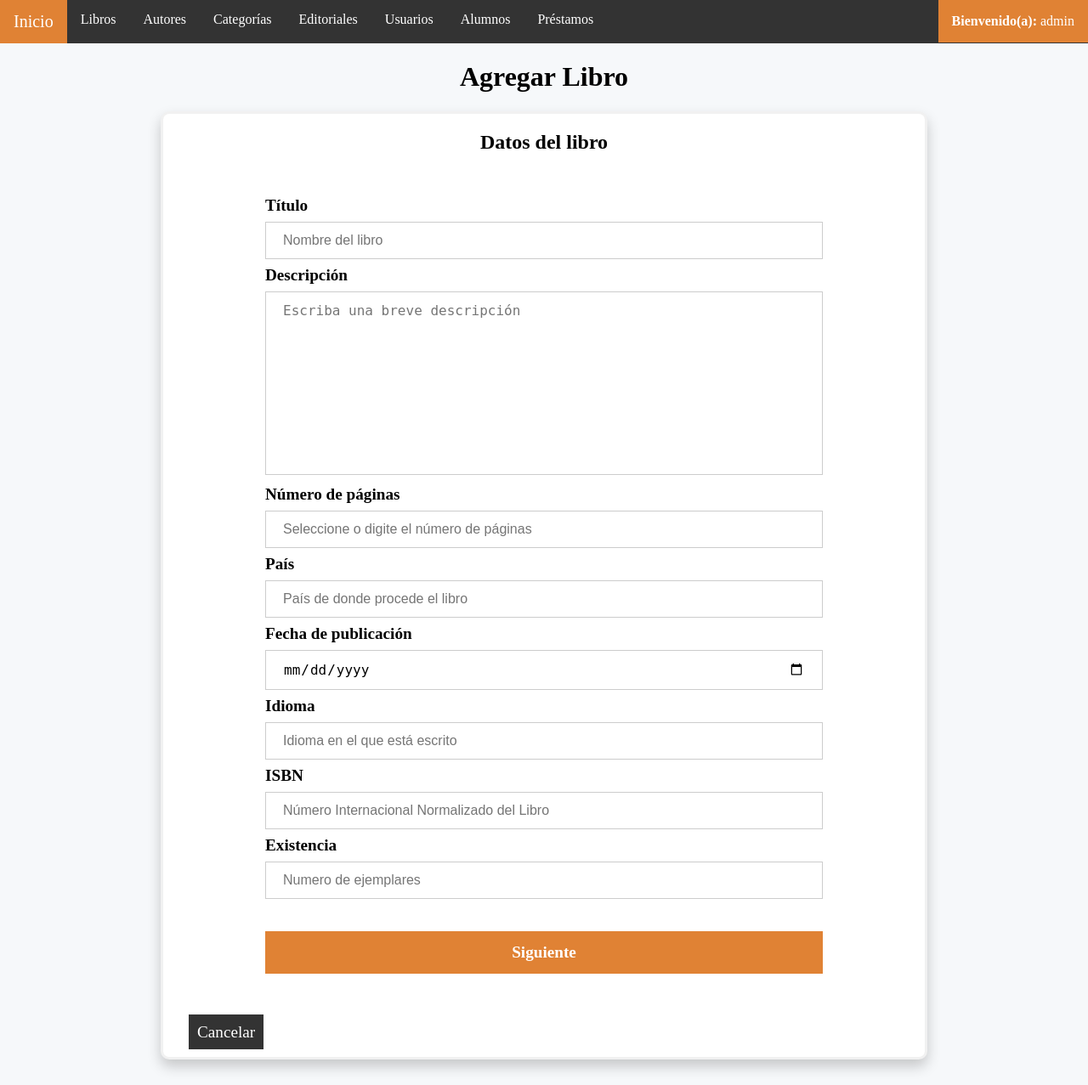
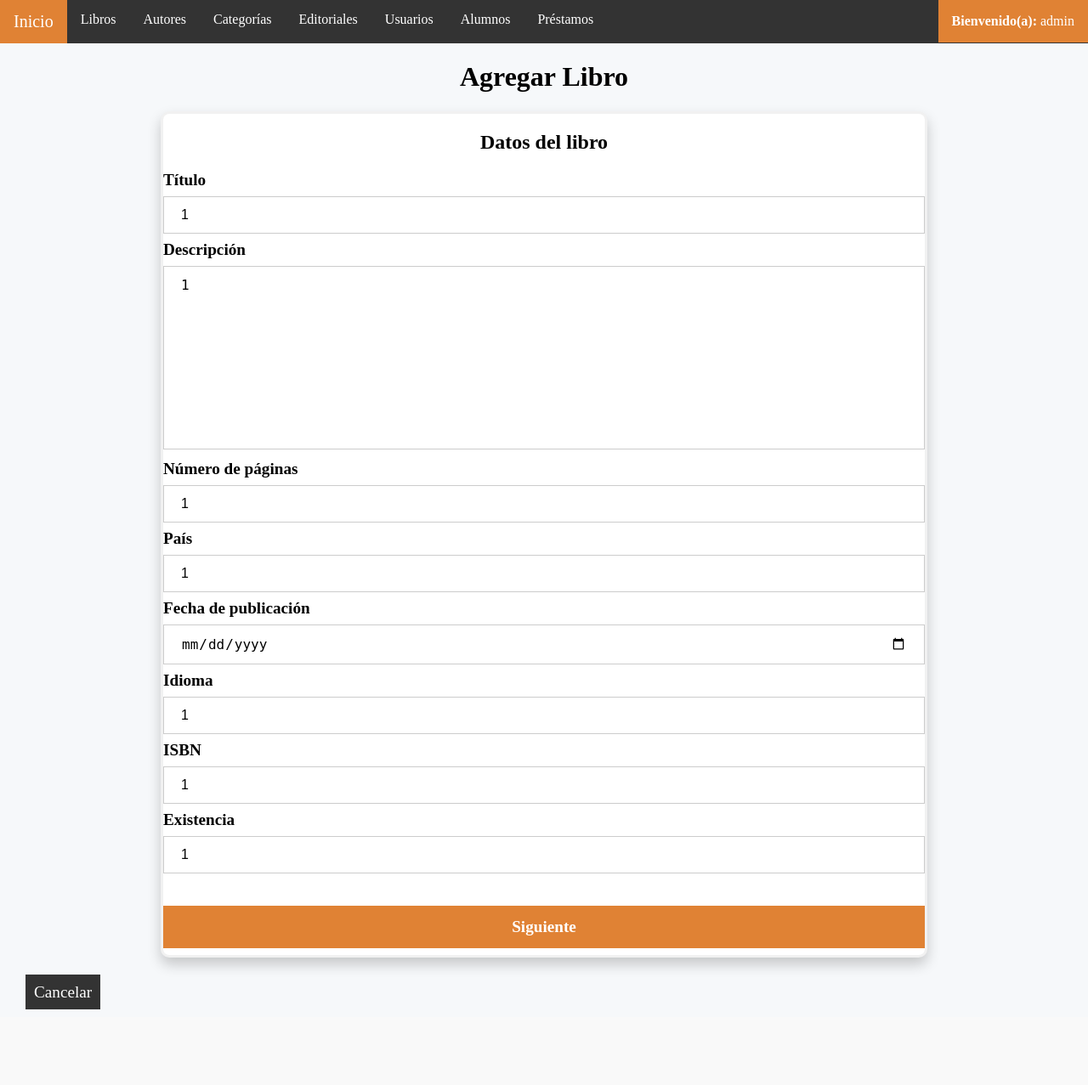
Before and after one commit to marko4789/Biblioteca-escolar-php, a PHP site: page /libroAgregar.php in a window 1280 px wide. Shown: the whole page at 85% size. After the commit the page ends 1188 px from the top, so only its background shows below. Run offline with PHP 8.4, Linux system fonts and the light colour scheme; a user stored in the database is signed in.

Commit message:
Solución error (Agregar y modificar libros sin autor) y detallitos

```diff
--- a/libroAgregar.php
+++ b/libroAgregar.php
@@ -14,8 +14,12 @@
 
     <script>
 
-    function msjLibroExistente (){
+        function msjLibroExistente (){
             alert('El isbn del libro que escribió ya está registrado\n\nElija otro y vuelva a intentarlo');
+        }
+
+        function msjFaltanAutores(){
+            alert('No se seleccionó ningún autor');
         }
 
         function msjExito (){
@@ -68,6 +72,9 @@
 
 
         function mostrarFormulario(){
+            if(!isset($_SESSION["editando"])){
+                borrarDatosLibro();
+            }
             echo '
             <div class= "frmFormulario">
 
@@ -75,31 +82,29 @@
 
             <form method="post" action= "libroAgregar.php">
 
-                <div class="frmMargen">
-
                     <label>Título</label>
-                    <input placeholder = "Nombre del libro" name="titulo" type="text" pattern="([\w]|[á-úñÑ.\s]|[!¡#$%&/\(\)=¿?-+])+" required>
+                    <input placeholder = "Nombre del libro" name="titulo" type="text" pattern="([\w]|[á-úñÑ.\s]|[!¡#$%&/\(\)=¿?-+])+" value= "'; if (isset($_SESSION["titulo"])){echo $_SESSION["titulo"];} echo'" required>
 
                     <label>Descripción</label><br>
-                    <textarea placeholder = "Escriba una breve descripción" name="descripcion" rows="10" cols="50" required></textarea> <br>
+                    <textarea placeholder = "Escriba una breve descripción" name="descripcion" rows="10" cols="50" required>'; if (isset($_SESSION["descripcion"])){echo str_replace("\\", "", $_SESSION["descripcion"]);} echo'</textarea> <br>
 
                     <label>Número de páginas</label>
-                    <input  placeholder = "Seleccione o digite el número de páginas" name="paginas" type="number" min=1 required><br>
+                    <input  placeholder = "Seleccione o digite el número de páginas" name="paginas" type="number" min=1 value="'; if (isset($_SESSION["paginas"])){echo $_SESSION["paginas"];} echo'" required><br>
 
                     <label>País</label>
-                    <input  placeholder = "País de donde procede el libro" name="pais" type="text" pattern="([a-z]|[A-Z]|[á-úñÑ\s])+">
+                    <input  placeholder = "País de donde procede el libro" name="pais" type="text" pattern="([a-z]|[A-Z]|[á-úñÑ\s])+" value="'; if (isset($_SESSION["pais"])){echo $_SESSION["pais"];} echo'">
 
                     <label>Fecha de publicación</label>
-                    <input name="fechaPublicacion" type="date" required><br>
+                    <input name="fechaPublicacion" type="date" value="'; if (isset($_SESSION["fechaPublicacion"])){echo $_SESSION["fechaPublicacion"];} echo'" required><br>
 
                     <label>Idioma</label>
-                    <input  placeholder = "Idioma en el que está escrito" name="idioma" type="text" pattern="([a-z]|[A-Z]|[á-úñÑ\s])+" required>
+                    <input  placeholder = "Idioma en el que está escrito" name="idioma" type="text" pattern="([a-z]|[A-Z]|[á-úñÑ\s])+" value="'; if (isset($_SESSION["idioma"])){echo $_SESSION["idioma"];} echo'" required>
 
                     <label>ISBN</label>
-                    <input  placeholder = "Número Internacional Normalizado del Libro" name="isbn" type="text" pattern="([-\d]){10,17}" required>
+                    <input  placeholder = "Número Internacional Normalizado del Libro" name="isbn" type="text" pattern="([-\d]){10,17}" value="'; if (isset($_SESSION["isbn"])){echo $_SESSION["isbn"];} echo'" required>
 
                     <label>Existencia</label>
-                    <input name="existencia" placeholder = "Numero de ejemplares" type="number" min=1 required><br>
+                    <input name="existencia" placeholder = "Numero de ejemplares" type="number" min=1 value="'; if (isset($_SESSION["existencia"])){echo $_SESSION["existencia"];} echo'" required><br>
 
 
                     <button type="submit" name="btnSiguiente" value="paso2">Siguiente</button>
@@ -113,6 +118,9 @@
             </div>
 
             ';
+            if (isset($_SESSION["editando"])){
+                unset($_SESSION["editando"]);
+            }
         }
 
         function mostrarAutor(){
@@ -122,6 +130,9 @@
             if(isset($_POST["autor"])){
                 $autor = $_POST["autor"];
                 $datos = $server->buscarAutor($autor);
+                if (mysqli_num_rows($datos) == 0){
+                    $datos = $server->consultarTabla("autores");
+                }
             }else{
                 $datos = $server->consultarTabla("autores");
             }
@@ -178,9 +189,10 @@
 
         </div>';
 
+
         if (isset($_POST["titulo"])){
             $_SESSION["titulo"] = $_POST["titulo"];
-            $_SESSION["descripcion"] = $_POST["descripcion"];
+            $_SESSION["descripcion"] = str_replace("'", "\\'", $_POST["descripcion"]);
             $_SESSION["paginas"] = $_POST["paginas"];
             $_SESSION["pais"] = $_POST["pais"];
             $_SESSION["fechaPublicacion"] = $_POST["fechaPublicacion"];
@@ -197,6 +209,12 @@
 
             if(isset($_POST['idAutor'])){
                 $_SESSION["idAutor"] = serialize($_POST['idAutor']);
+            } else {
+                $_SESSION["editando"] = "Activo";
+                echo "<script>
+                                msjFaltanAutores();
+                                window.location='libroAgregar.php';
+                              </script>";
             }
 
             if(isset($_POST["categoria"])){
@@ -377,7 +395,6 @@
                                     ".$_SESSION["idEditorial"].",
                                     'Activo');";
 
-
             $idAutores = unserialize($_SESSION["idAutor"]);
 
             borrarDatosLibro();
--- a/libroDetalles.php
+++ b/libroDetalles.php
@@ -20,6 +20,10 @@
             $autores = $server->obtenerAutores($libro['idLibro']);
         }else{
             header("Location: libroConsultar.php");
+        }
+
+        if(session_status() === PHP_SESSION_NONE){
+            session_start();
         }
 
     }else {
@@ -76,7 +80,7 @@
                 <input value= "<?php echo $paginas; ?>" name="paginas" type="text" readonly>
 
                 <label>Descripcion: </label>
-                <input value= "<?php echo $descripcion; ?>" name="descripcion" type="text" readonly>
+                <input value= "<?php echo str_replace("\"", htmlspecialchars('"'), $descripcion); ?>" name="descripcion" type="text" readonly>
 
                 <label>País: </label>
                 <input value= "<?php echo $pais; ?>" name="pais" type="text" readonly>
```
Also changed, not shown: libroModificar.php (+7 -5 lines).
